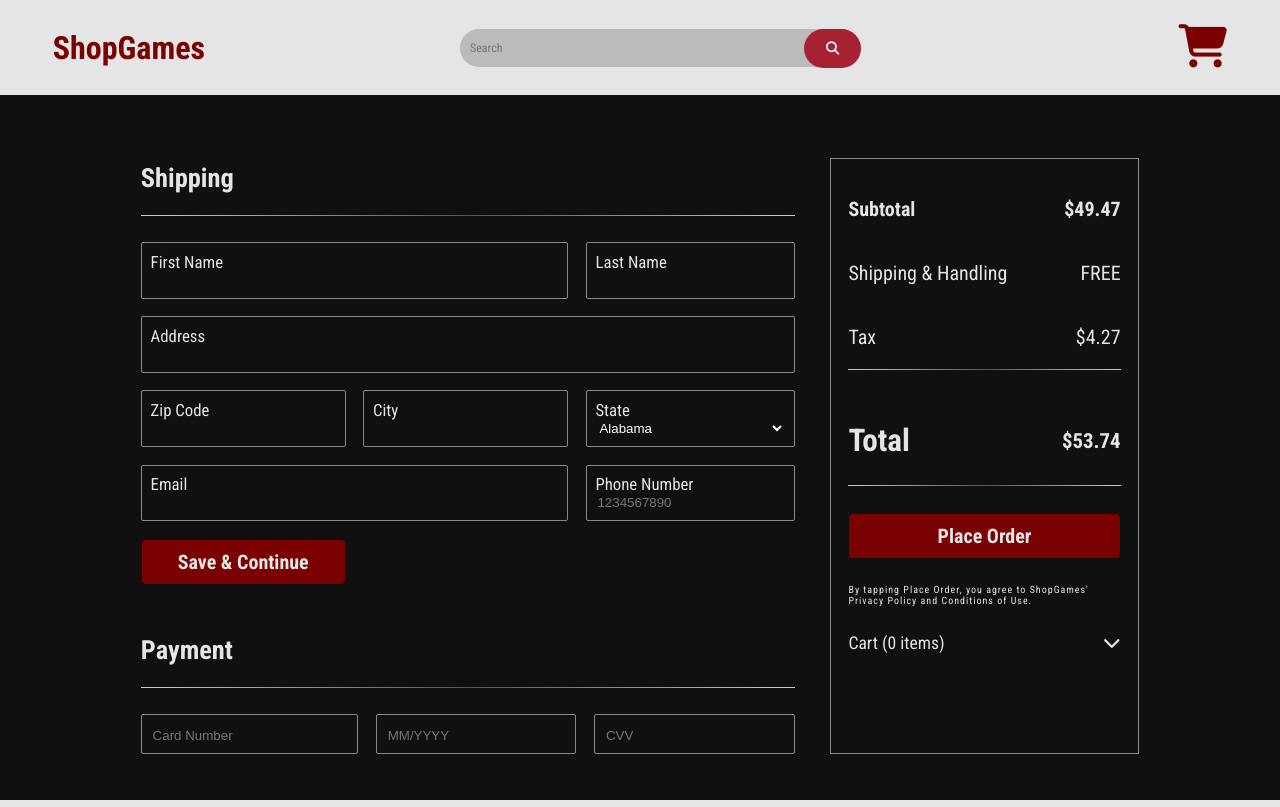
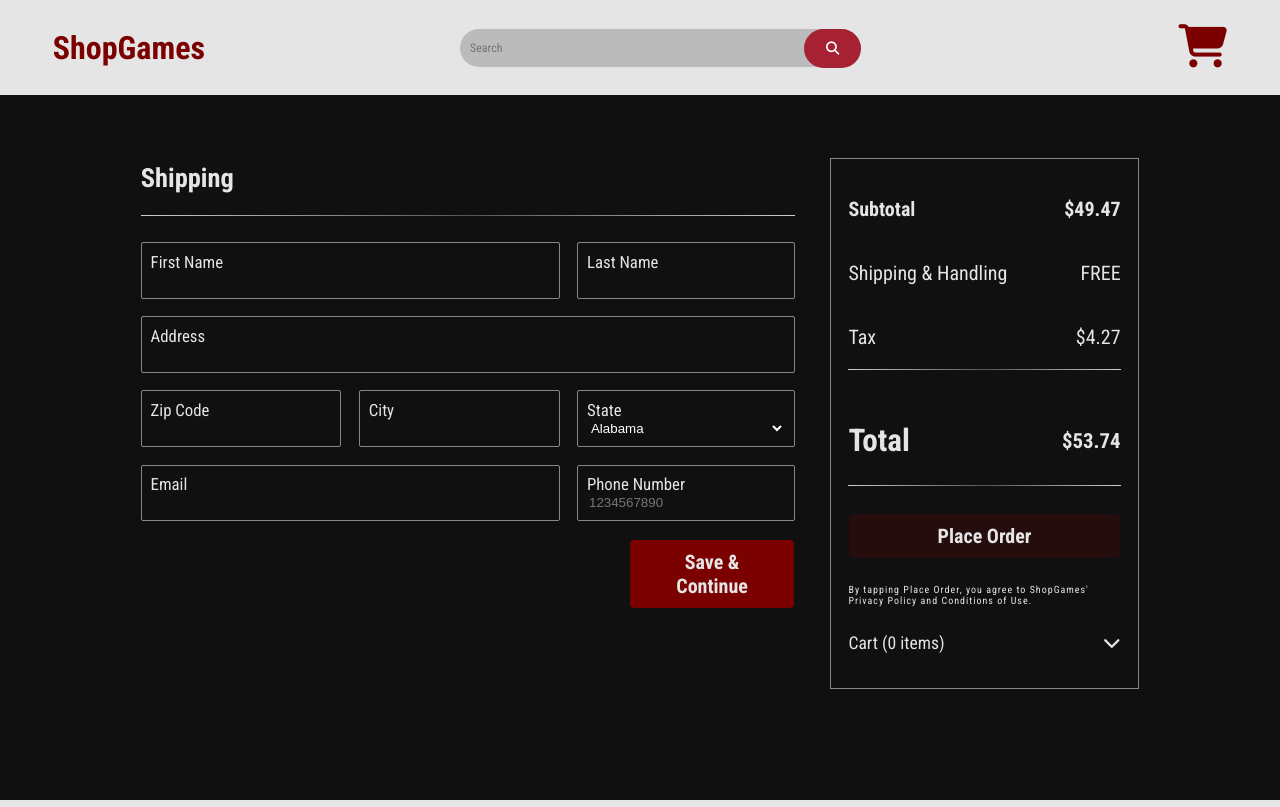
Before and after one commit to Oscar-Ornelas/shop-games, a React (Create React App) app: page /shop-games/checkout in a window 1280 px wide. Built offline with nearby package versions, Linux system fonts and the light colour scheme.

Commit message:
Add payment form styles

```diff
--- a/src/App.css
+++ b/src/App.css
@@ -708,18 +708,23 @@ button {
   outline: none;
 }
 
-.shipping-form-post-submit {
+.shipping-form-btn {
+  grid-column: 4 / 5;
+}
+
+.post-form-submit {
   display: flex;
   justify-content: space-between;
   align-items: center;
+  margin: 0 0 2.5em 0;
 }
 
-.shipping-form-post-submit-info {
+.post-submit-info {
   font-size: 1rem;
   margin: 0 0 0.75em 0;
 }
 
-.shipping-form-post-submit-btn {
+.post-form-submit-btn {
   font-size: 1.05rem;
   padding: 2em;
   background: none;
@@ -732,16 +737,24 @@ button {
   grid-gap: 1em;
 }
 
+.credit-card-form-header {
+  margin: 1em 0 0 0;
+}
+
 .card-number {
   grid-column: 1 / -1;
 }
 
-.card-date {
+.card-expiry {
   grid-column: 1 / 2;
 }
 
 .card-cvv {
   grid-column: 2 / 4;
+}
+
+.credit-card-form-btn {
+  grid-column: 3 / 4;
 }
 
 .checkout-details {
@@ -775,6 +788,16 @@ button {
   font-size: 1.25rem;
   font-weight: bold;
   margin: 0 0 0.75em 0;
+}
+
+.disabled-btn {
+  background-color: rgba(121, 1, 0, 0.2);
+}
+
+.disabled-btn:hover,
+.disabled-btn:focus {
+  cursor: auto;
+  transform: scale(1);
 }
 
 .fine-print {
@@ -889,7 +912,7 @@ hr {
     grid-column: 1 / 2;
   }
 
-  .card-date,
+  .card-expiry,
   .card-cvv {
     grid-column: auto;
   }
--- a/src/components/Checkout.js
+++ b/src/components/Checkout.js
@@ -10,7 +10,13 @@ function Checkout(props) {
     state: "",
     email: "",
     phoneNumber: ""
-  })
+  });
+  const [creditCardFormData, setCreditCardFormData] = useState({
+    cardNumber: "",
+    cardExpiry: "",
+    cardCvv: ""
+  });
+  const [displayCreditCardForm, setDisplayCreditCardForm] = useState(true);
   const [displayShippingForm, setDisplayShippingForm] = useState(true);
   const [displayCart, setDisplayCart] = useState(false);
 
@@ -22,7 +28,11 @@ function Checkout(props) {
   function handleShippingFormSubmit(e) {
     e.preventDefault();
     setDisplayShippingForm(false);
+  }
 
+  function handleCreditCardFormSubmit(e) {
+    e.preventDefault();
+    setDisplayCreditCardForm(false);
   }
 
   function showCart() {
@@ -205,38 +215,50 @@ function Checkout(props) {
                 />
               </div>
 
-              <button className="btn checkout-btn">Save & Continue</button>
+              <button className="btn checkout-btn shipping-form-btn">Save & Continue</button>
             </form>
 
-            <div className={`shipping-form-post-submit ${displayShippingForm ? "hidden-checkout" : ""}`}>
+            <div className={`post-form-submit ${displayShippingForm ? "hidden-checkout" : ""}`}>
               <div>
-                <p className="shipping-form-post-submit-info">{shippingFormData.firstName + " " + shippingFormData.lastName}</p>
-                <p className="shipping-form-post-submit-info">{shippingFormData.address}</p>
-                <p className="shipping-form-post-submit-info">{shippingFormData.city + ", " + shippingFormData.state + ", " + shippingFormData.zipCode}</p>
-                <p className="shipping-form-post-submit-info">{shippingFormData.phoneNumber}</p>
+                <p className="post-submit-info">{shippingFormData.firstName + " " + shippingFormData.lastName}</p>
+                <p className="post-submit-info">{shippingFormData.address}</p>
+                <p className="post-submit-info">{shippingFormData.city + ", " + shippingFormData.state + ", " + shippingFormData.zipCode}</p>
+                <p className="post-submit-info">{shippingFormData.phoneNumber}</p>
               </div>
               <div>
-                <button onClick={() => setDisplayShippingForm(true)} className="btn shipping-form-post-submit-btn">Edit</button>
+                <button onClick={() => setDisplayShippingForm(true)} className="btn post-form-submit-btn">Edit</button>
               </div>
             </div>
 
-            <div>
+            <div className={`${displayShippingForm ? "hidden-checkout" : ""}`}>
               <h2>Payment</h2>
               <hr></hr>
-              <form className="credit-card-form">
+                <form onSubmit={handleCreditCardFormSubmit} className={`credit-card-form ${displayCreditCardForm ? "" : "hidden-checkout"}`}>
+                  <h3 className="credit-card-form-header">Credit Card</h3>
                   <div className="credit-card-form-input-container card-number">
-                  <input className="credit-card-form-input" type="tel" inputmode="numeric" pattern="[0-9]{13,19}" autocomplete="cc-number" maxlength="19" placeholder="Card Number" required/>
+                    <input className="credit-card-form-input" type="tel" inputmode="numeric" pattern="[0-9]{16}" autocomplete="cc-number" maxlength="16" placeholder="Card Number" required/>
                   </div>
-                <div className="credit-card-form-input-container card-date">
+                  <div className="credit-card-form-input-container card-expiry">
                     <input className="credit-card-form-input" type="tel" pattern="^[0-9/]*${7}" maxlength="7" placeholder="MM/YYYY" required/>
                   </div>
                   <div className="credit-card-form-input-container card-cvv">
                     <input className="credit-card-form-input" type="tel" pattern="[0-9]{3-4}" maxlength="4" placeholder="CVV" required/>
                   </div>
 
+                  <button className="btn checkout-btn credit-card-form-btn">Save & Continue</button>
                 </form>
+
+                <div className={`post-form-submit ${displayCreditCardForm ? "hidden-checkout" : ""}`}>
+                  <div>
+                    <p className="post-submit-info"></p>
+                    <p className="post-submit-info"></p>
+                  </div>
+                  <div>
+                    <button onClick={() => setDisplayCreditCardForm(true)} className="btn post-form-submit-btn">Change Payment</button>
+                  </div>
                 </div>
 
+            </div>
 
           </div>
         </div>
@@ -262,7 +284,7 @@ function Checkout(props) {
           <hr></hr>
 
           <div>
-            <button className="btn checkout-btn">Place Order</button>
+            <button disabled="true" className="btn checkout-btn checkout-detail-btn disabled-btn">Place Order</button>
             <p className="fine-print">By tapping Place Order, you agree to ShopGames' Privacy Policy and Conditions of Use.</p>
           </div>
 
```
Lines whose indentation alone changed are shown as unchanged.
